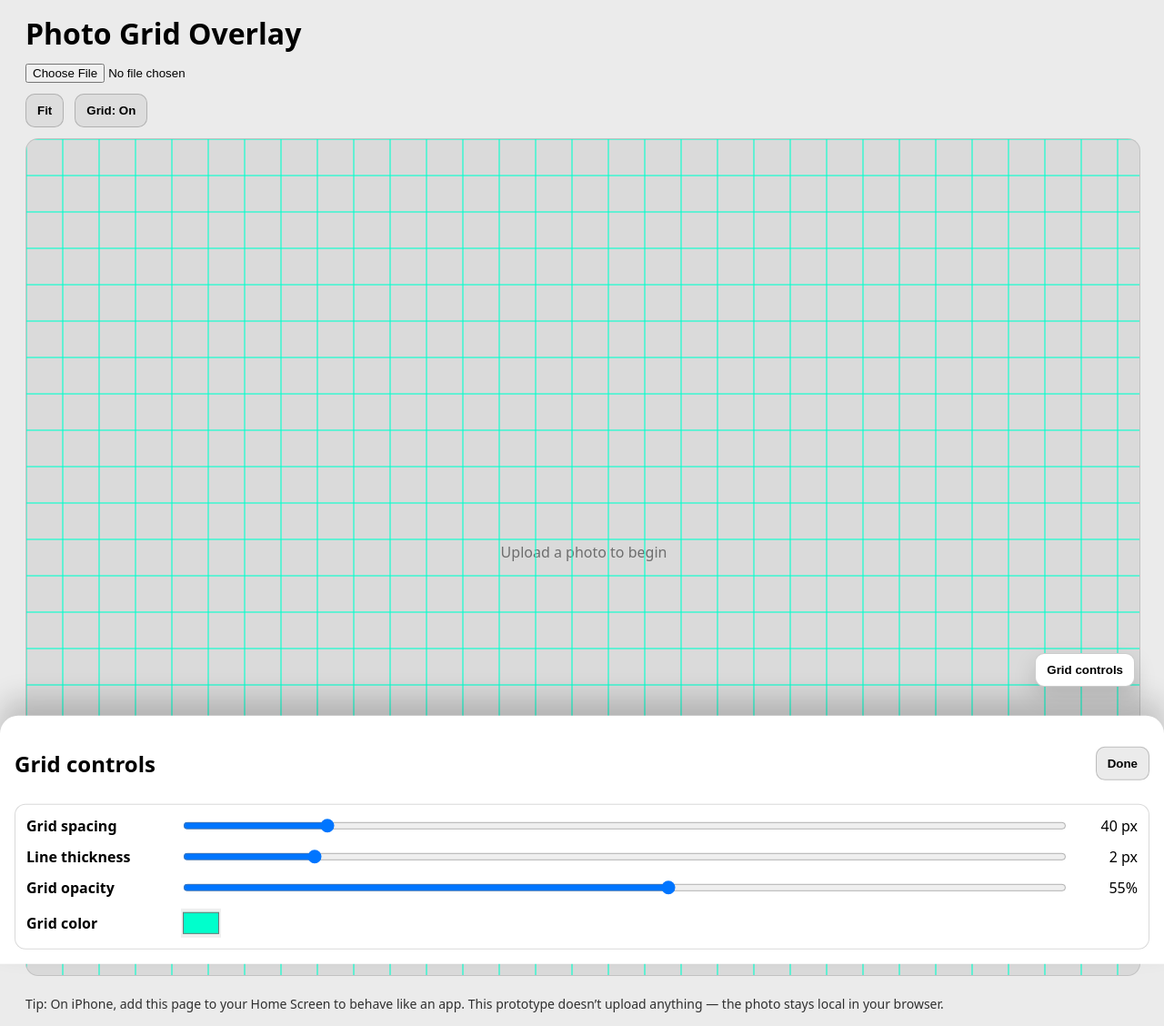
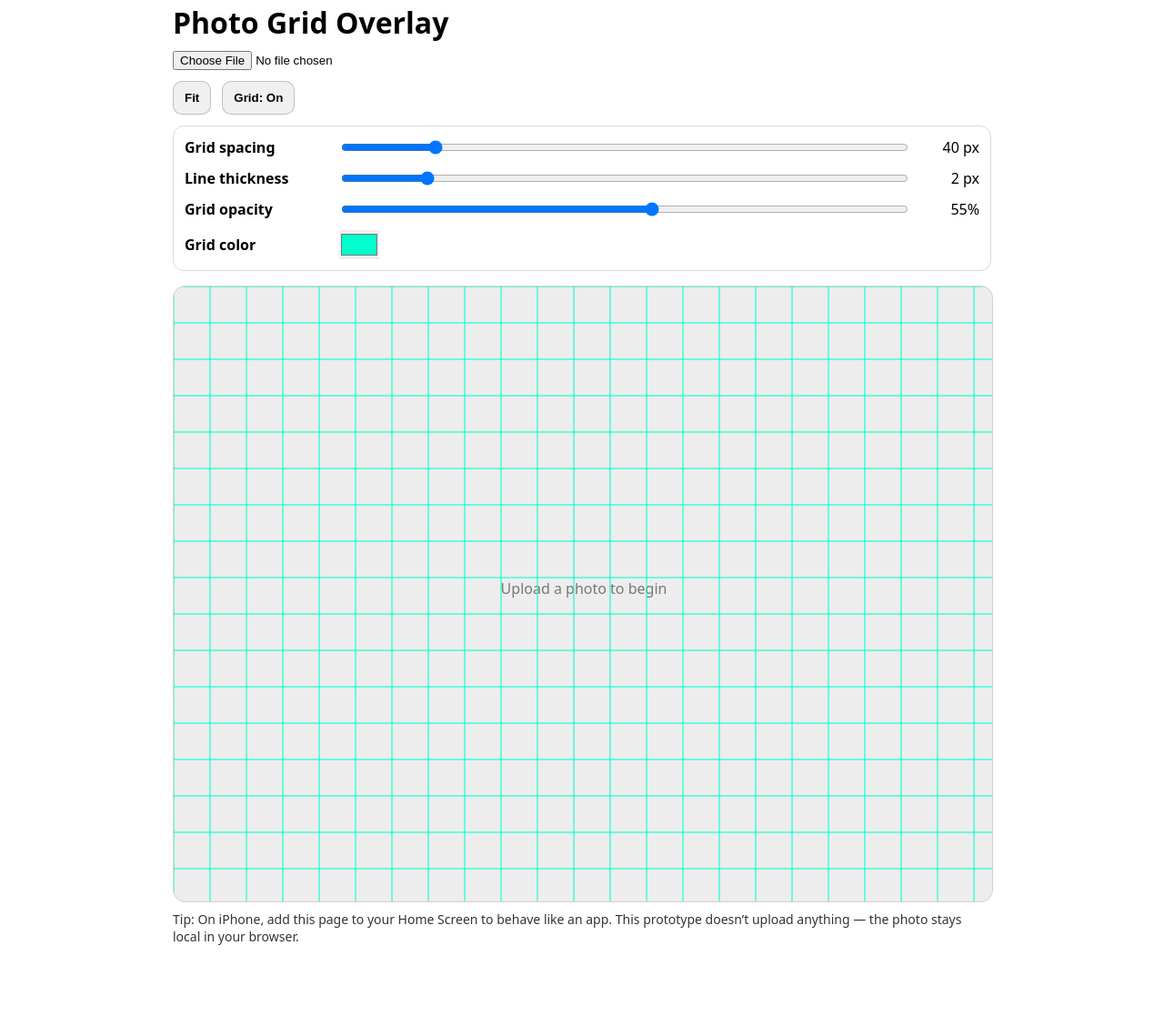
Before and after one commit to samkc-0/perspective-frame, a website: page public/index.html in a window 1280 px wide. Shown: the part 13-1141 px from the top of the page at 91% size. After the commit the page ends 1083 px from the top, so only its background shows below. Drawn offline with Linux system fonts and the light colour scheme.

Commit message:
undo mistakes

```diff
--- a/public/index.html
+++ b/public/index.html
@@ -1,4 +1,4 @@
-<!doctype html>
+<!DOCTYPE html>
 <html lang="en">
   <head>
     <meta charset="utf-8" />
@@ -10,8 +10,7 @@
     <link rel="stylesheet" href="styles.css" />
   </head>
   <body>
-    <div class="app-shell">
-      <h1>Photo Grid Overlay</h1>
+    <h1 style="margin: 0 0 10px">Photo Grid Overlay</h1>
 
     <div class="topbar">
       <input id="file" type="file" accept="image/*" />
@@ -19,36 +18,6 @@
       <button id="toggleBtn" title="Show/Hide grid">Grid: On</button>
     </div>
 
-      <div class="stage">
-        <canvas id="canvas"></canvas>
-      </div>
-
-      <p class="hint">
-        Tip: On iPhone, add this page to your Home Screen to behave like an app.
-        This prototype doesn’t upload anything — the photo stays local in your
-        browser.
-      </p>
-    </div>
-
-    <button
-      class="drawer-toggle"
-      id="drawerToggle"
-      type="button"
-      aria-controls="controls"
-      aria-expanded="false"
-    >
-      Grid controls
-    </button>
-
-    <div class="drawer" id="drawer" aria-hidden="true">
-      <div class="drawer-overlay" id="drawerOverlay"></div>
-      <div class="drawer-panel" role="dialog" aria-labelledby="drawerTitle">
-        <div class="drawer-header">
-          <h2 id="drawerTitle">Grid controls</h2>
-          <button id="drawerClose" class="drawer-close" type="button">
-            Done
-          </button>
-        </div>
     <div class="controls" id="controls">
       <div class="row">
         <label for="spacing">Grid spacing</label>
@@ -74,9 +43,16 @@
         <div class="value" style="opacity: 0.75">&nbsp;</div>
       </div>
     </div>
-      </div>
+
+    <div class="stage">
+      <canvas id="canvas"></canvas>
     </div>
 
-    <script type="module" src="main.js"></script>
+    <p class="hint">
+      Tip: On iPhone, add this page to your Home Screen to behave like an app.
+      This prototype doesn’t upload anything — the photo stays local in your
+      browser.
+    </p>
+    <script src="main.js"></script>
   </body>
 </html>
--- a/public/styles.css
+++ b/public/styles.css
@@ -1,36 +1,20 @@
-:root {
-  color-scheme: light dark;
-}
-html,
-body {
-  height: 100%;
-}
+<style>
+:root { color-scheme: light dark; }
 body {
   margin: 0;
-  font-family:
-    system-ui,
-    -apple-system,
-    Segoe UI,
-    Roboto,
-    sans-serif;
-  padding: clamp(12px, 3vw, 28px);
-  min-height: 100vh;
-  display: flex;
-  flex-direction: column;
-  background: color-mix(in srgb, Canvas 92%, CanvasText 8%);
-}
-h1 {
-  margin: 0;
-  font-size: clamp(24px, 4vw, 32px);
+  font-family: system-ui, -apple-system, Segoe UI, Roboto, sans-serif;
+  padding: 16px;
+  max-width: 900px;
+  margin-inline: auto;
 }
 
-.app-shell {
-  flex: 1;
-  display: flex;
-  flex-direction: column;
+.controls {
+  display: grid;
   gap: 12px;
-  position: relative;
-  z-index: 0;
+  padding: 12px;
+  border: 1px solid rgba(0,0,0,0.15);
+  border-radius: 12px;
+  margin-bottom: 16px;
 }
 
 .row {
@@ -40,32 +24,18 @@ h1 {
   gap: 10px;
 }
 
-label {
-  font-weight: 600;
-}
-input[type="range"] {
-  width: 100%;
-}
-input[type="color"] {
-  width: 44px;
-  height: 32px;
-  padding: 0;
-  border: none;
-}
-.value {
-  text-align: right;
-  font-variant-numeric: tabular-nums;
-}
+label { font-weight: 600; }
+input[type="range"] { width: 100%; }
+input[type="color"] { width: 44px; height: 32px; padding: 0; border: none; }
+.value { text-align: right; font-variant-numeric: tabular-nums; }
 
 .stage {
   position: relative;
   width: 100%;
   border-radius: 14px;
   overflow: hidden;
-  border: 1px solid rgba(0, 0, 0, 0.15);
-  background: rgba(0, 0, 0, 0.03);
-  flex: 1;
-  min-height: 0;
+  border: 1px solid rgba(0,0,0,0.15);
+  background: rgba(0,0,0,0.03);
 }
 
 /* The image is drawn onto a canvas for consistent sizing */
@@ -87,92 +57,20 @@ canvas {
   gap: 12px;
   flex-wrap: wrap;
   align-items: center;
+  margin-bottom: 12px;
 }
 
 button {
-  border: 1px solid rgba(0, 0, 0, 0.2);
-  background: rgba(0, 0, 0, 0.06);
+  border: 1px solid rgba(0,0,0,0.2);
+  background: rgba(0,0,0,0.06);
   padding: 10px 12px;
   border-radius: 10px;
   font-weight: 700;
   cursor: pointer;
 }
-button:active {
-  transform: translateY(1px);
-}
+button:active { transform: translateY(1px); }
 
 input[type="file"] {
   width: 100%;
 }
-
-.controls {
-  display: flex;
-  flex-direction: column;
-  gap: 12px;
-  padding: 12px;
-  border: 1px solid rgba(0, 0, 0, 0.15);
-  border-radius: 12px;
-  background: Canvas;
-}
-
-.drawer-toggle {
-  position: fixed;
-  right: clamp(12px, 4vw, 32px);
-  bottom: clamp(12px, 4vw, 32px);
-  z-index: 30;
-  box-shadow: 0 10px 25px rgba(0, 0, 0, 0.15);
-  background: Canvas;
-}
-
-.drawer {
-  position: fixed;
-  inset: 0;
-  pointer-events: none;
-  z-index: 25;
-}
-
-.drawer-overlay {
-  position: absolute;
-  inset: 0;
-  background: rgba(0, 0, 0, 0.35);
-  opacity: 0;
-  transition: opacity 0.2s ease;
-}
-
-.drawer-panel {
-  position: absolute;
-  left: 0;
-  right: 0;
-  bottom: 0;
-  background: Canvas;
-  border-top-left-radius: 20px;
-  border-top-right-radius: 20px;
-  padding: 16px;
-  box-shadow: 0 -18px 30px rgba(0, 0, 0, 0.18);
-  transform: translateY(100%);
-  transition: transform 0.25s ease;
-}
-
-.drawer-header {
-  display: flex;
-  justify-content: space-between;
-  align-items: center;
-  gap: 12px;
-  margin-bottom: 8px;
-}
-
-.drawer-close {
-  background: rgba(0, 0, 0, 0.08);
-}
-
-.drawer.open {
-  pointer-events: auto;
-}
-
-.drawer.open .drawer-overlay {
-  opacity: 1;
-}
-
-.drawer.open .drawer-panel {
-  transform: translateY(0);
-}
+</style>
--- a/src/main.ts
+++ b/src/main.ts
@@ -1,5 +1,5 @@
 const fileInput = document.getElementById("file");
-const canvas = document.getElementById("canvas");
+const canvas = document.getElementById("canvas")! as HTMLCanvasElement;
 const ctx = canvas.getContext("2d");
 
 const spacing = document.getElementById("spacing");
--- a/tsconfig.json
+++ b/tsconfig.json
@@ -1,7 +1,7 @@
 {
   "compilerOptions": {
     // Environment setup & latest features
-    "lib": ["ESNext"],
+    "lib": ["ESNext", "DOM"],
     "target": "ESNext",
     "module": "Preserve",
     "moduleDetection": "force",
```
Lines whose indentation alone changed are shown as unchanged.
